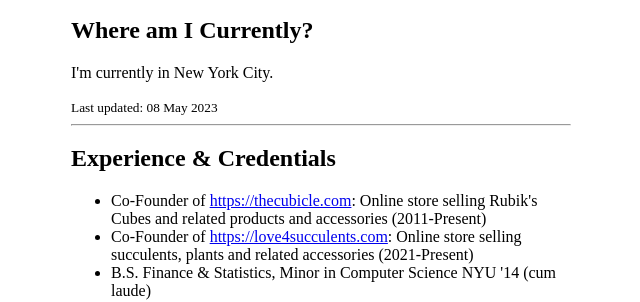
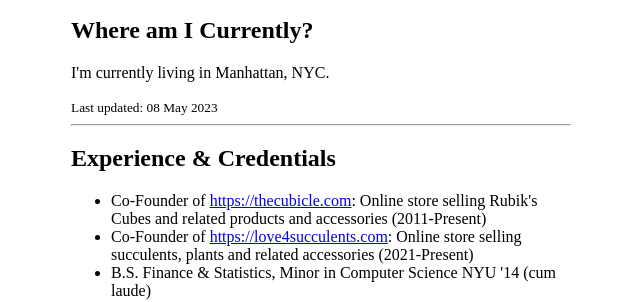
Before and after one commit to big213/jameschangcompany.com, a website: page src/index.html in a window 1280 px wide. Shown: the part 750-1052 px from the top of the page, 319-959 px from the left. Drawn offline with Linux system fonts and the light colour scheme.

Commit message:
Update phrasing

```diff
--- a/src/index.html
+++ b/src/index.html
@@ -44,7 +44,7 @@
       </p>
       <hr />
       <h2>Where am I Currently?</h2>
-      <p>I'm currently in New York City.</p>
+      <p>I'm currently living in Manhattan, NYC.</p>
       <small>Last updated: 08 May 2023</small>
       <hr />
       <h2>Experience & Credentials</h2>
```
